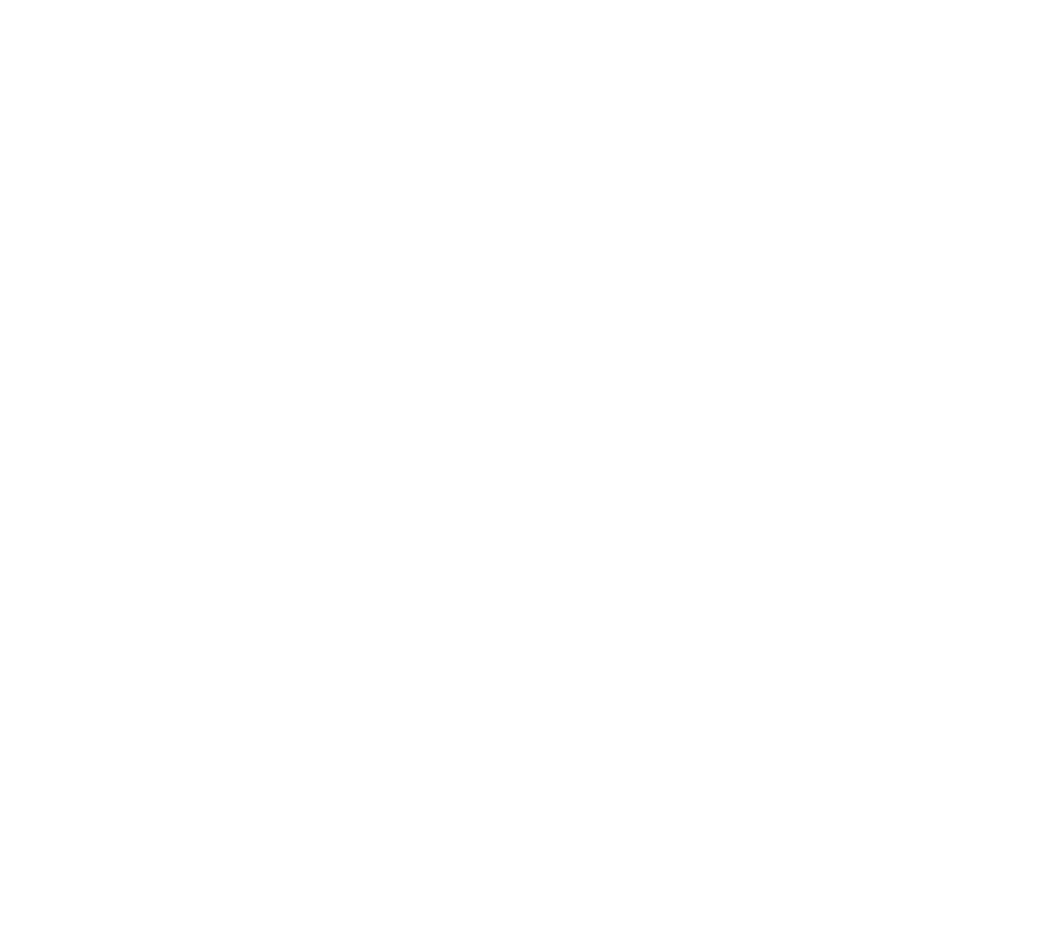
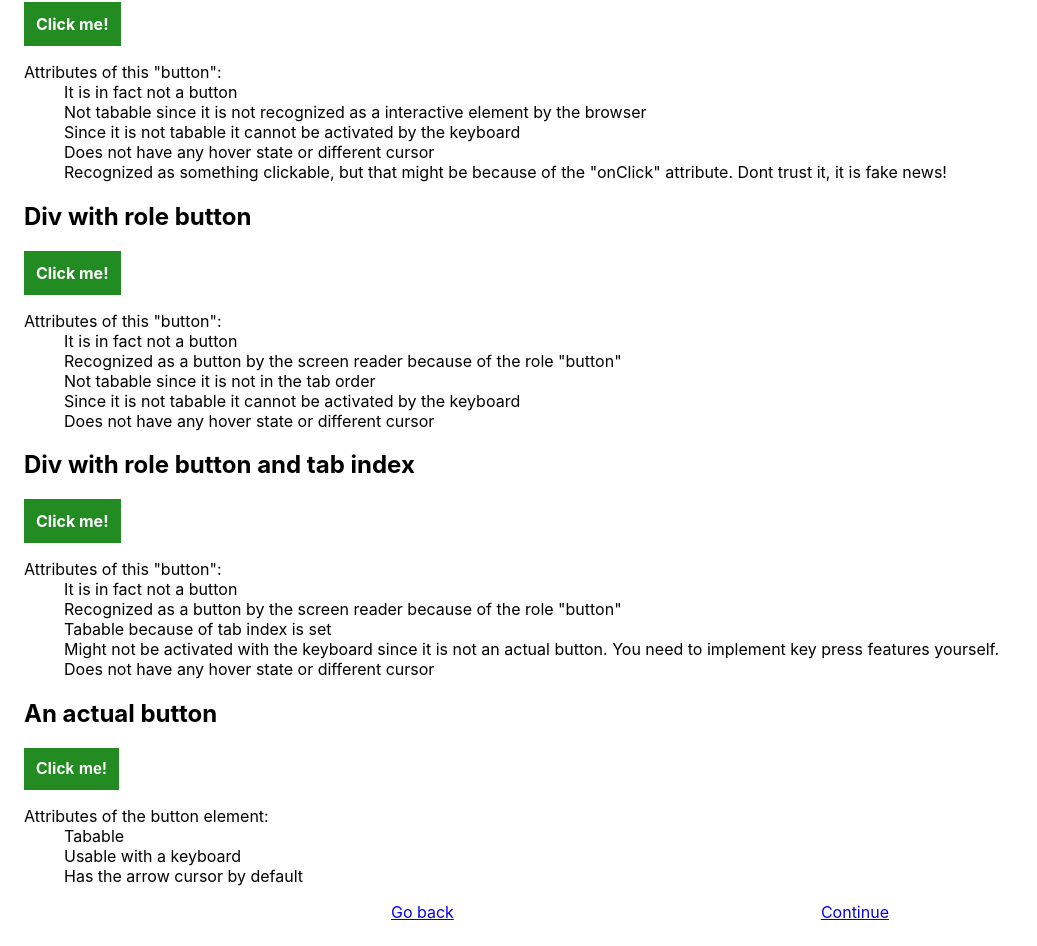
Before and after one commit to cwallervand/a11y-presentation, a React (Create React App) app in the folder a11y-presentation/: page /slide7 in a window 1280 px wide. Shown: the part 249-1195 px from the top of the page, without its empty margins (0-1037 px from the left). Before the commit the page ends 800 px from the top, so only its background shows below. Built offline with nearby package versions, Linux system fonts and the light colour scheme.

Commit message:
Added Slide 7: Buttons

```diff
--- a/a11y-presentation/src/App.jsx
+++ b/a11y-presentation/src/App.jsx
@@ -6,6 +6,7 @@
 import Slide4 from './Slide4';
 import Slide5 from './Slide5';
 import Slide6 from './Slide6';
+import Slide7 from './Slide7';
 
 function App() {
   return (
@@ -17,6 +18,7 @@
         <Slide4 path="slide4" />
         <Slide5 path="slide5" />
         <Slide6 path="slide6" />
+        <Slide7 path="slide7" />
       </Router>
     </div>
   );
--- /dev/null
+++ b/a11y-presentation/src/Slide7.jsx
@@ -0,0 +1,99 @@
+import styled, { css } from 'styled-components';
+
+import { Slide } from './components/Slide';
+import { SlideNavigator } from './components/SlideNavigator';
+
+const ButtonStyle = css`
+  padding: 12px;
+  font-weight: bold;
+  color: #FFF;
+  background-color: #228B22;
+  font-size: 16px;
+`
+
+const DivButton = styled.div`
+  display: inline-block;
+  ${ButtonStyle}
+`;
+
+const StyledButton = styled.button`
+  border: 0;
+  ${ButtonStyle}
+`;
+
+const Slide7 = () => (
+  <Slide title="Buttons and things that think they are buttons">
+    <article>
+      <p>
+        Often we see clickable things (that are not links) that (to some degree) act as a button, but is in fact not a button. For Pete's sake why ? I dont know, use buttons!
+        Below you see a set of clickable button-like things. They will behave and be interpreted differently. Lets take a look.
+      </p>
+      <section>
+        <h2>Div with class button</h2>
+        <DivButton className="button" onClick={() => {
+          window.alert('Div  with class button clicked')
+        }}>
+          Click me!
+        </DivButton>
+        <dl>
+          <dt>Attributes of this "button":</dt>
+          <dd>It is in fact not a button</dd>
+          <dd>Not tabable since it is not recognized as a interactive element by the browser</dd>
+          <dd>Since it is not tabable it cannot be activated by the keyboard</dd>
+          <dd>Does not have any hover state or different cursor</dd>
+          <dd>Recognized as something clickable, but that might be because of the "onClick" attribute. Dont trust it, it is fake news!</dd>
+        </dl>
+      </section>
+      <section>
+        <h2>Div with role button</h2>
+        <DivButton role="button" onClick={() => {
+          window.alert('Div  with role button clicked')
+        }}>
+          Click me!
+        </DivButton>
+        <dl>
+          <dt>Attributes of this "button":</dt>
+          <dd>It is in fact not a button</dd>
+          <dd>Recognized as a button by the screen reader because of the role "button"</dd>
+          <dd>Not tabable since it is not in the tab order</dd>
+          <dd>Since it is not tabable it cannot be activated by the keyboard</dd>
+          <dd>Does not have any hover state or different cursor</dd>
+        </dl>
+      </section>
+      <section>
+        <h2>Div with role button and tab index</h2>
+        <DivButton role="button" tabIndex="0" onClick={() => {
+          window.alert('Div  with role button and tab index clicked')
+        }}>
+          Click me!
+        </DivButton>
+        <dl>
+          <dt>Attributes of this "button":</dt>
+          <dd>It is in fact not a button</dd>
+          <dd>Recognized as a button by the screen reader because of the role "button"</dd>
+          <dd>Tabable because of tab index is set</dd>
+          <dd>Might not be activated with the keyboard since it is not an actual button. You need to implement key press features yourself.</dd>
+          <dd>Does not have any hover state or different cursor</dd>
+        </dl>
+      </section>
+      <section>
+        <h2>An actual button</h2>
+        <StyledButton  onClick={() => {
+          window.alert('Button clicked')
+        }}>
+          Click me!
+        </StyledButton>
+        <dl>
+          <dt>Attributes of the button element:</dt>
+          <dd>Tabable</dd>
+          <dd>Usable with a keyboard</dd>
+          <dd>Has the arrow cursor by default</dd>
+        </dl>
+      </section>
+    </article>
+    <SlideNavigator previousIndex={6} nextIndex={8} />
+  </Slide>
+
+);
+
+export default Slide7;
--- a/a11y-presentation/src/components/Navigation.jsx
+++ b/a11y-presentation/src/components/Navigation.jsx
@@ -41,6 +41,7 @@
             <li><Link to="/slide4">Navigation part 3</Link></li>
             <li><Link to="/slide5">Semantics</Link></li>
             <li><Link to="/slide6">Forms</Link></li>
+            <li><Link to="/slide7">Buttons</Link></li>
           </>
         )
       }
```
